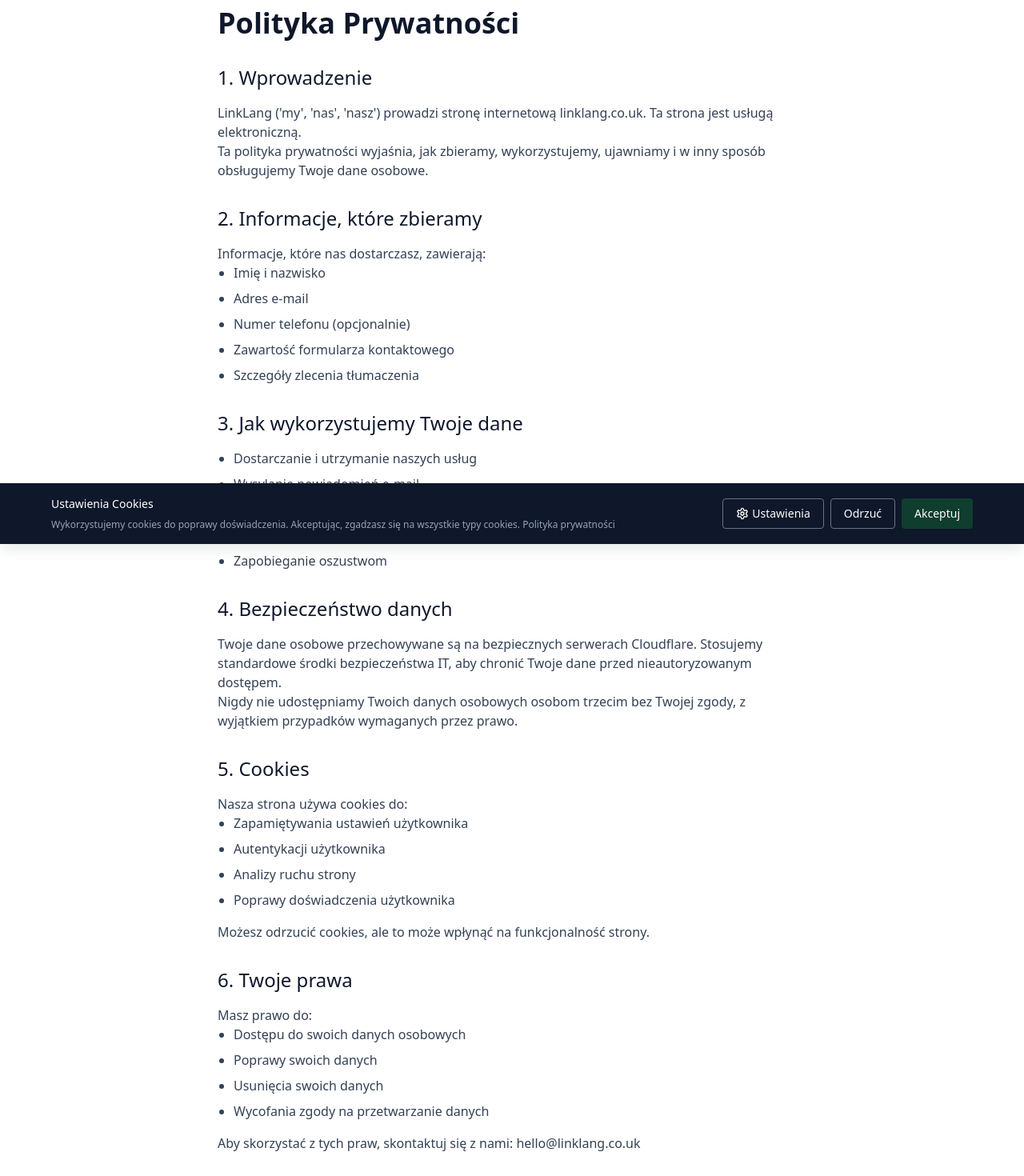
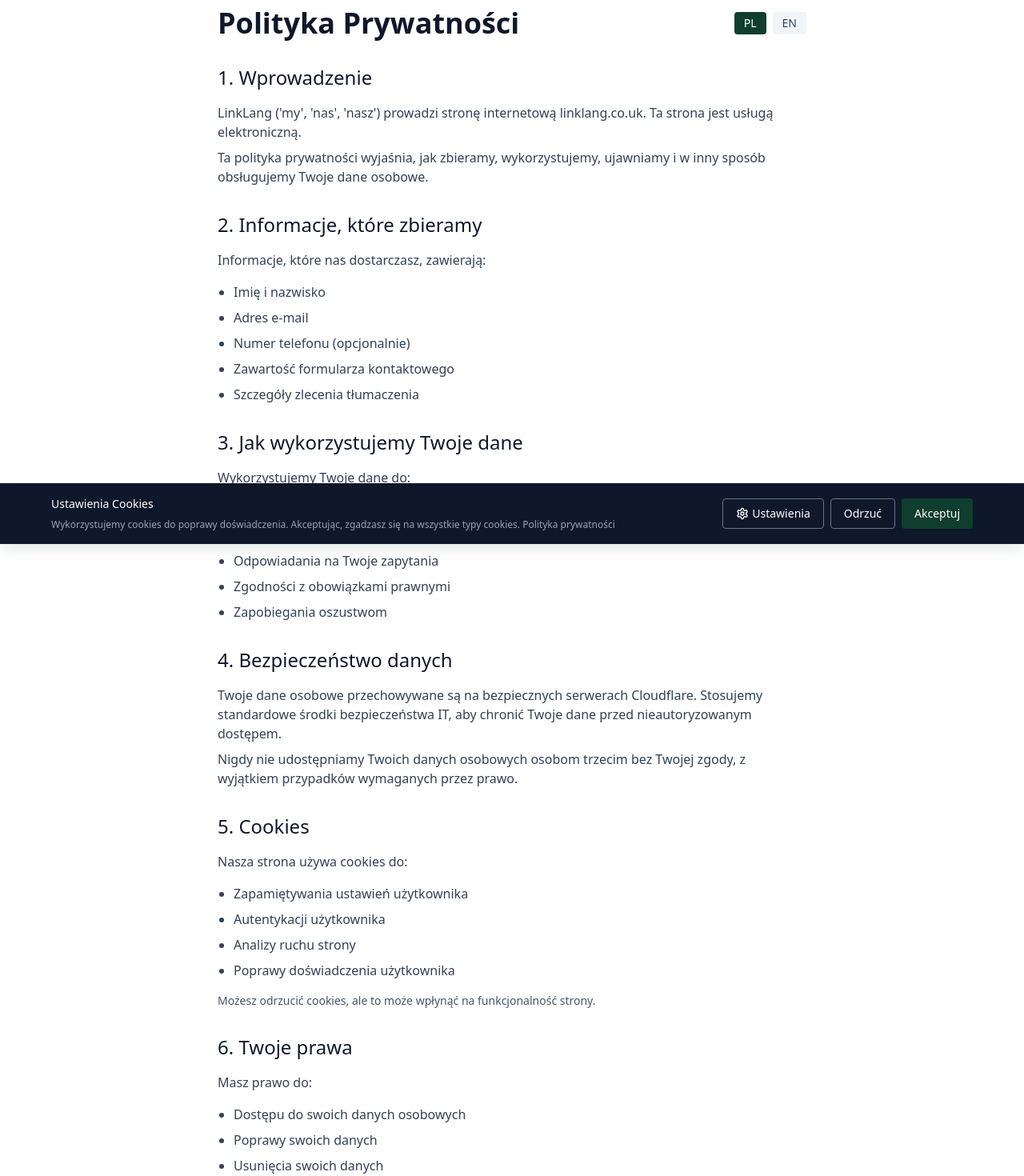
Before and after one commit to sproutspunk/linklang, a React (Vite) app in the folder frontend/: page /privacy in a window 1280 px wide. Shown: the part 120-1590 px from the top of the page at 80% size. Built offline with nearby package versions, Linux system fonts and the light colour scheme; no server answers.

Commit message:
Add PL/EN support to Privacy, Terms, and Cookie Banner

```diff
--- a/frontend/src/pages/Privacy.tsx
+++ b/frontend/src/pages/Privacy.tsx
@@ -1,107 +1,150 @@
+import { useState, useEffect } from "react";
+
+const content = {
+  PL: {
+    title: "Polityka Prywatności",
+    sections: [
+      {
+        heading: "1. Wprowadzenie",
+        content: "LinkLang ('my', 'nas', 'nasz') prowadzi stronę internetową linklang.co.uk. Ta strona jest usługą elektroniczną.\n\nTa polityka prywatności wyjaśnia, jak zbieramy, wykorzystujemy, ujawniamy i w inny sposób obsługujemy Twoje dane osobowe.",
+      },
+      {
+        heading: "2. Informacje, które zbieramy",
+        content: "Informacje, które nas dostarczasz, zawierają:",
+        list: ["Imię i nazwisko", "Adres e-mail", "Numer telefonu (opcjonalnie)", "Zawartość formularza kontaktowego", "Szczegóły zlecenia tłumaczenia"],
+      },
+      {
+        heading: "3. Jak wykorzystujemy Twoje dane",
+        content: "Wykorzystujemy Twoje dane do:",
+        list: ["Dostarczania i utrzymania naszych usług", "Wysyłania powiadomień e-mail", "Odpowiadania na Twoje zapytania", "Zgodności z obowiązkami prawnymi", "Zapobiegania oszustwom"],
+      },
+      {
+        heading: "4. Bezpieczeństwo danych",
+        content: "Twoje dane osobowe przechowywane są na bezpiecznych serwerach Cloudflare. Stosujemy standardowe środki bezpieczeństwa IT, aby chronić Twoje dane przed nieautoryzowanym dostępem.\n\nNigdy nie udostępniamy Twoich danych osobowych osobom trzecim bez Twojej zgody, z wyjątkiem przypadków wymaganych przez prawo.",
+      },
+      {
+        heading: "5. Cookies",
+        content: "Nasza strona używa cookies do:",
+        list: ["Zapamiętywania ustawień użytkownika", "Autentykacji użytkownika", "Analizy ruchu strony", "Poprawy doświadczenia użytkownika"],
+        note: "Możesz odrzucić cookies, ale to może wpłynąć na funkcjonalność strony.",
+      },
+      {
+        heading: "6. Twoje prawa",
+        content: "Masz prawo do:",
+        list: ["Dostępu do swoich danych osobowych", "Poprawy swoich danych", "Usunięcia swoich danych", "Wycofania zgody na przetwarzanie danych"],
+        note: "Aby skorzystać z tych praw, skontaktuj się z nami: hello@linklang.co.uk",
+      },
+      {
+        heading: "7. Kontakt",
+        content: "Jeśli masz pytania dotyczące tej polityki prywatności, skontaktuj się z nami:\n\nEmail: hello@linklang.co.uk\nTelefon: 07770 110735",
+      },
+      {
+        heading: "8. Zmiany w polityce",
+        content: "Możemy aktualizować tę politykę prywatności od czasu do czasu. Publikujemy datę ostatniej aktualizacji na tej stronie.\n\nOstatnia aktualizacja: 15 sierpnia 2026",
+      },
+    ],
+  },
+  EN: {
+    title: "Privacy Policy",
+    sections: [
+      {
+        heading: "1. Introduction",
+        content: "LinkLang ('we', 'us', 'our') operates the linklang.co.uk website. This site is an electronic service.\n\nThis privacy policy explains how we collect, use, disclose and otherwise handle your personal information.",
+      },
+      {
+        heading: "2. Information We Collect",
+        content: "Information you provide to us includes:",
+        list: ["Full name", "Email address", "Phone number (optional)", "Contact form content", "Translation request details"],
+      },
+      {
+        heading: "3. How We Use Your Information",
+        content: "We use your information to:",
+        list: ["Provide and maintain our services", "Send email notifications", "Respond to your inquiries", "Comply with legal obligations", "Prevent fraud"],
+      },
+      {
+        heading: "4. Data Security",
+        content: "Your personal information is stored on secure Cloudflare servers. We use standard IT security measures to protect your data from unauthorized access.\n\nWe never share your personal information with third parties without your consent, except where required by law.",
+      },
+      {
+        heading: "5. Cookies",
+        content: "Our site uses cookies to:",
+        list: ["Remember user settings", "Authenticate users", "Analyze site traffic", "Improve user experience"],
+        note: "You can reject cookies, but this may affect site functionality.",
+      },
+      {
+        heading: "6. Your Rights",
+        content: "You have the right to:",
+        list: ["Access your personal information", "Correct your information", "Delete your information", "Withdraw consent to data processing"],
+        note: "To exercise these rights, contact us: hello@linklang.co.uk",
+      },
+      {
+        heading: "7. Contact",
+        content: "If you have questions about this privacy policy, contact us:\n\nEmail: hello@linklang.co.uk\nPhone: 07770 110735",
+      },
+      {
+        heading: "8. Policy Changes",
+        content: "We may update this privacy policy from time to time. We publish the date of the last update on this page.\n\nLast updated: 15 August 2026",
+      },
+    ],
+  },
+};
+
 export default function Privacy() {
+  const [lang, setLang] = useState<"PL" | "EN">("PL");
+
+  useEffect(() => {
+    const savedLang = localStorage.getItem("linklang_lang") as "PL" | "EN" | null;
+    if (savedLang) setLang(savedLang);
+  }, []);
+
+  const t = content[lang];
+
   return (
     <main className="bg-white">
       <div className="mx-auto max-w-3xl px-4 py-16">
-        <h1 className="text-4xl font-bold text-slate-900 mb-8">Polityka Prywatności</h1>
+        <div className="flex justify-between items-center mb-8">
+          <h1 className="text-4xl font-bold text-slate-900">{t.title}</h1>
+          <div className="flex gap-2">
+            <button
+              onClick={() => setLang("PL")}
+              className={`px-3 py-1 rounded text-sm font-medium ${
+                lang === "PL" ? "bg-brand-600 text-white" : "bg-slate-100 text-slate-700"
+              }`}
+            >
+              PL
+            </button>
+            <button
+              onClick={() => setLang("EN")}
+              className={`px-3 py-1 rounded text-sm font-medium ${
+                lang === "EN" ? "bg-brand-600 text-white" : "bg-slate-100 text-slate-700"
+              }`}
+            >
+              EN
+            </button>
+          </div>
+        </div>
 
         <div className="prose prose-sm max-w-none text-slate-700 space-y-6">
-          <section>
-            <h2 className="text-2xl font-medium text-slate-900 mt-8 mb-4">1. Wprowadzenie</h2>
-            <p>
-              LinkLang ('my', 'nas', 'nasz') prowadzi stronę internetową linklang.co.uk. Ta strona jest usługą elektroniczną.
-            </p>
-            <p>
-              Ta polityka prywatności wyjaśnia, jak zbieramy, wykorzystujemy, ujawniamy i w inny sposób obsługujemy Twoje dane osobowe.
-            </p>
-          </section>
-
-          <section>
-            <h2 className="text-2xl font-medium text-slate-900 mt-8 mb-4">2. Informacje, które zbieramy</h2>
-            <p>
-              Informacje, które nas dostarczasz, zawierają:
-            </p>
-            <ul className="list-disc pl-5 space-y-2">
-              <li>Imię i nazwisko</li>
-              <li>Adres e-mail</li>
-              <li>Numer telefonu (opcjonalnie)</li>
-              <li>Zawartość formularza kontaktowego</li>
-              <li>Szczegóły zlecenia tłumaczenia</li>
-            </ul>
-          </section>
-
-          <section>
-            <h2 className="text-2xl font-medium text-slate-900 mt-8 mb-4">3. Jak wykorzystujemy Twoje dane</h2>
-            <ul className="list-disc pl-5 space-y-2">
-              <li>Dostarczanie i utrzymanie naszych usług</li>
-              <li>Wysyłanie powiadomień e-mail</li>
-              <li>Odpowiadanie na Twoje zapytania</li>
-              <li>Zgodność z obowiązkami prawnymi</li>
-              <li>Zapobieganie oszustwom</li>
-            </ul>
-          </section>
-
-          <section>
-            <h2 className="text-2xl font-medium text-slate-900 mt-8 mb-4">4. Bezpieczeństwo danych</h2>
-            <p>
-              Twoje dane osobowe przechowywane są na bezpiecznych serwerach Cloudflare. Stosujemy standardowe środki bezpieczeństwa IT, aby chronić Twoje dane przed nieautoryzowanym dostępem.
-            </p>
-            <p>
-              Nigdy nie udostępniamy Twoich danych osobowych osobom trzecim bez Twojej zgody, z wyjątkiem przypadków wymaganych przez prawo.
-            </p>
-          </section>
-
-          <section>
-            <h2 className="text-2xl font-medium text-slate-900 mt-8 mb-4">5. Cookies</h2>
-            <p>
-              Nasza strona używa cookies do:
-            </p>
-            <ul className="list-disc pl-5 space-y-2">
-              <li>Zapamiętywania ustawień użytkownika</li>
-              <li>Autentykacji użytkownika</li>
-              <li>Analizy ruchu strony</li>
-              <li>Poprawy doświadczenia użytkownika</li>
-            </ul>
-            <p className="mt-4">
-              Możesz odrzucić cookies, ale to może wpłynąć na funkcjonalność strony.
-            </p>
-          </section>
-
-          <section>
-            <h2 className="text-2xl font-medium text-slate-900 mt-8 mb-4">6. Twoje prawa</h2>
-            <p>
-              Masz prawo do:
-            </p>
-            <ul className="list-disc pl-5 space-y-2">
-              <li>Dostępu do swoich danych osobowych</li>
-              <li>Poprawy swoich danych</li>
-              <li>Usunięcia swoich danych</li>
-              <li>Wycofania zgody na przetwarzanie danych</li>
-            </ul>
-            <p className="mt-4">
-              Aby skorzystać z tych praw, skontaktuj się z nami: hello@linklang.co.uk
-            </p>
-          </section>
-
-          <section>
-            <h2 className="text-2xl font-medium text-slate-900 mt-8 mb-4">7. Kontakt</h2>
-            <p>
-              Jeśli masz pytania dotyczące tej polityki prywatności, skontaktuj się z nami:
-            </p>
-            <ul className="space-y-2">
-              <li>Email: hello@linklang.co.uk</li>
-              <li>Telefon: 07770 110735</li>
-            </ul>
-          </section>
-
-          <section>
-            <h2 className="text-2xl font-medium text-slate-900 mt-8 mb-4">8. Zmiany w polityce</h2>
-            <p>
-              Możemy aktualizować tę politykę prywatności od czasu do czasu. Publikujemy datę ostatniej aktualizacji na tej stronie.
-            </p>
-            <p className="text-sm text-slate-500 mt-4">
-              Ostatnia aktualizacja: 15 sierpnia 2026
-            </p>
-          </section>
+          {t.sections.map((section, idx) => (
+            <section key={idx}>
+              <h2 className="text-2xl font-medium text-slate-900 mt-8 mb-4">{section.heading}</h2>
+              <div className="space-y-2">
+                {section.content.split("\n\n").map((para, i) => (
+                  <p key={i}>{para}</p>
+                ))}
+              </div>
+              {section.list && (
+                <ul className="list-disc pl-5 space-y-2 mt-4">
+                  {section.list.map((item, i) => (
+                    <li key={i}>{item}</li>
+                  ))}
+                </ul>
+              )}
+              {section.note && (
+                <p className="mt-4 text-sm text-slate-600">{section.note}</p>
+              )}
+            </section>
+          ))}
         </div>
       </div>
     </main>
```
Also changed, not shown: 1 other file (tests, documents, lock files or other folders).
